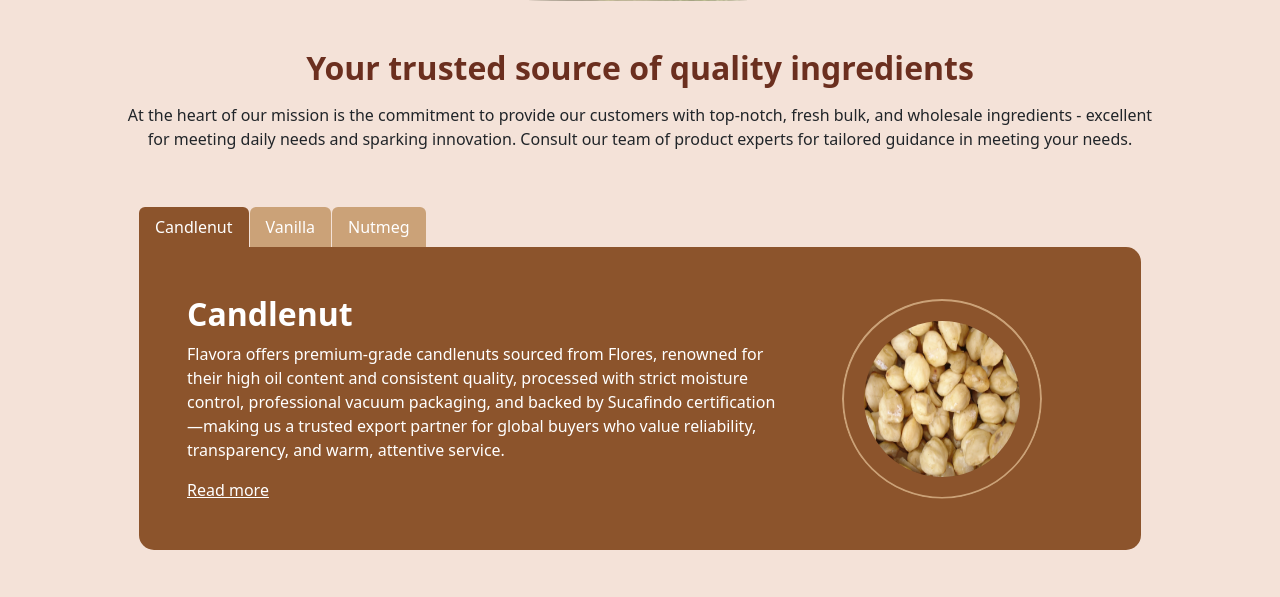
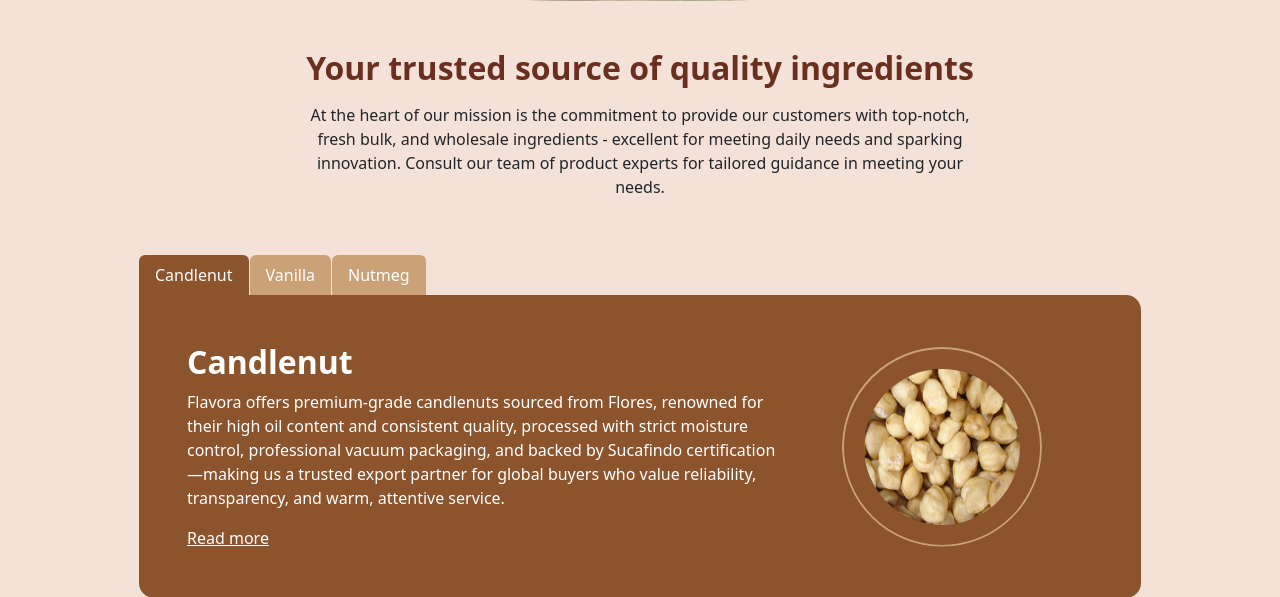
Before and after one commit to yoelvinandra/flavora, a PHP site: page /mockup.php in a window 1280 px wide. Shown: the part 559-1156 px from the top of the page. Run offline with PHP 8.4, Linux system fonts and the light colour scheme.

Commit message:
section 2 ketinggalan - 12/08/2025

```diff
--- a/assets/style.css
+++ b/assets/style.css
@@ -200,6 +200,10 @@
   color: #6b2f1f;
 }
 
+.motto p {
+  max-width: 670px;
+}
+
 .btn.tersiary {
   background-color: var(--primary-brown);
   color: var(--white);
--- a/page/home-section/section2.php
+++ b/page/home-section/section2.php
@@ -1,7 +1,7 @@
 <section class="motto mt-5 mb-3 text-center">
   <div class="container">
     <h1 class="mb-3">Your trusted source of quality ingredients</h1>
-    <p style="max-width: 1050px;">At the heart of our mission is the commitment to provide our customers with top-notch, fresh bulk, and wholesale ingredients
+    <p>At the heart of our mission is the commitment to provide our customers with top-notch, fresh bulk, and wholesale ingredients
        - excellent for meeting daily needs and sparking innovation.
        Consult our team of product experts for tailored guidance in meeting your needs.</p>
 
```
